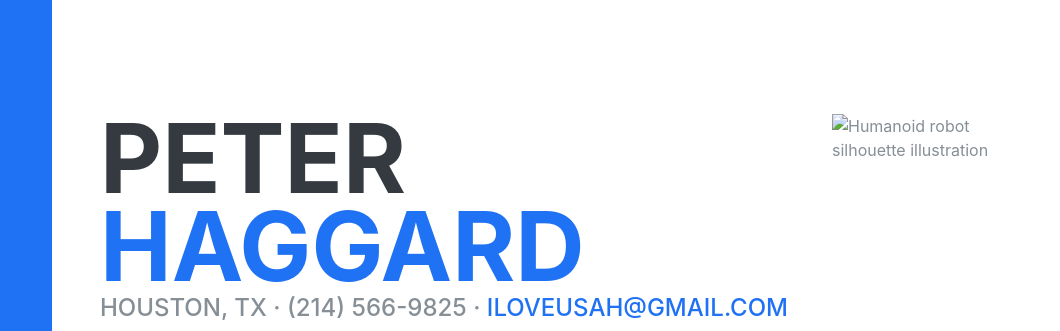
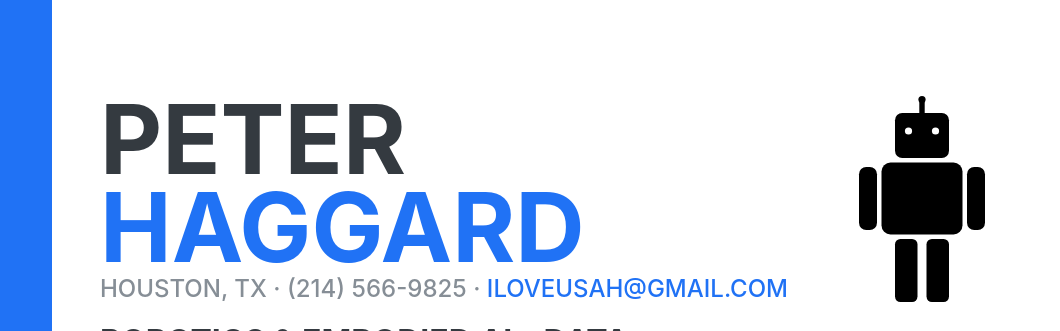
Before and after one commit to hippsterAI/resume, a plain HTML site: page index.html in a window 1280 px wide. Shown: the top 331 px of the page, 220-1280 px from the left. Drawn offline with Linux system fonts and the light colour scheme; a web font is replaced by a local one.

Commit message:
Update index.html

```diff
--- a/index.html
+++ b/index.html
@@ -70,7 +70,7 @@
     <section class="resume-section p-3 p-lg-5 d-flex align-items-center" id="about">
       <div class="w-100">
         <!-- Robot silhouette, replace the file with your own artwork -->
-        <img src="img/robot-humanoid-silhouette.png"
+        <img src="img/robot-humanoid-silhouette.svg"
              class="img-fluid mb-3 float-md-right"
              style="max-width: 180px;"
              alt="Humanoid robot silhouette illustration">
```
